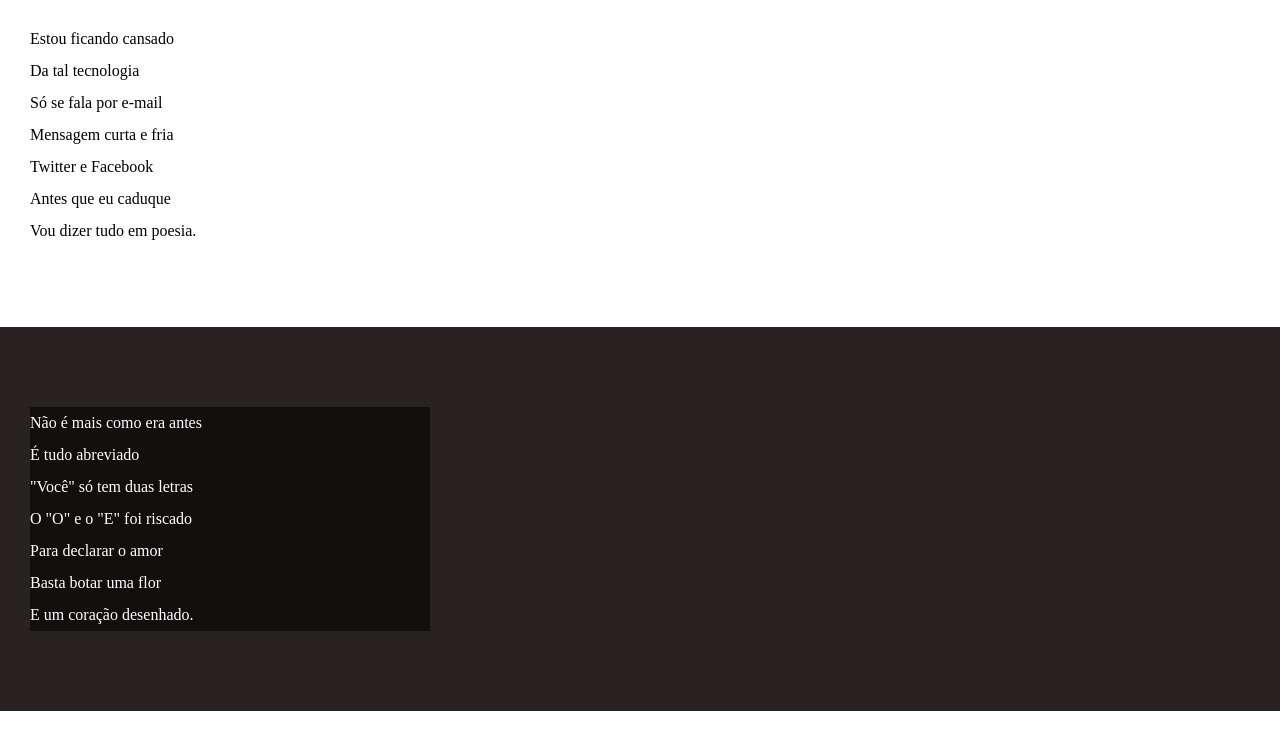
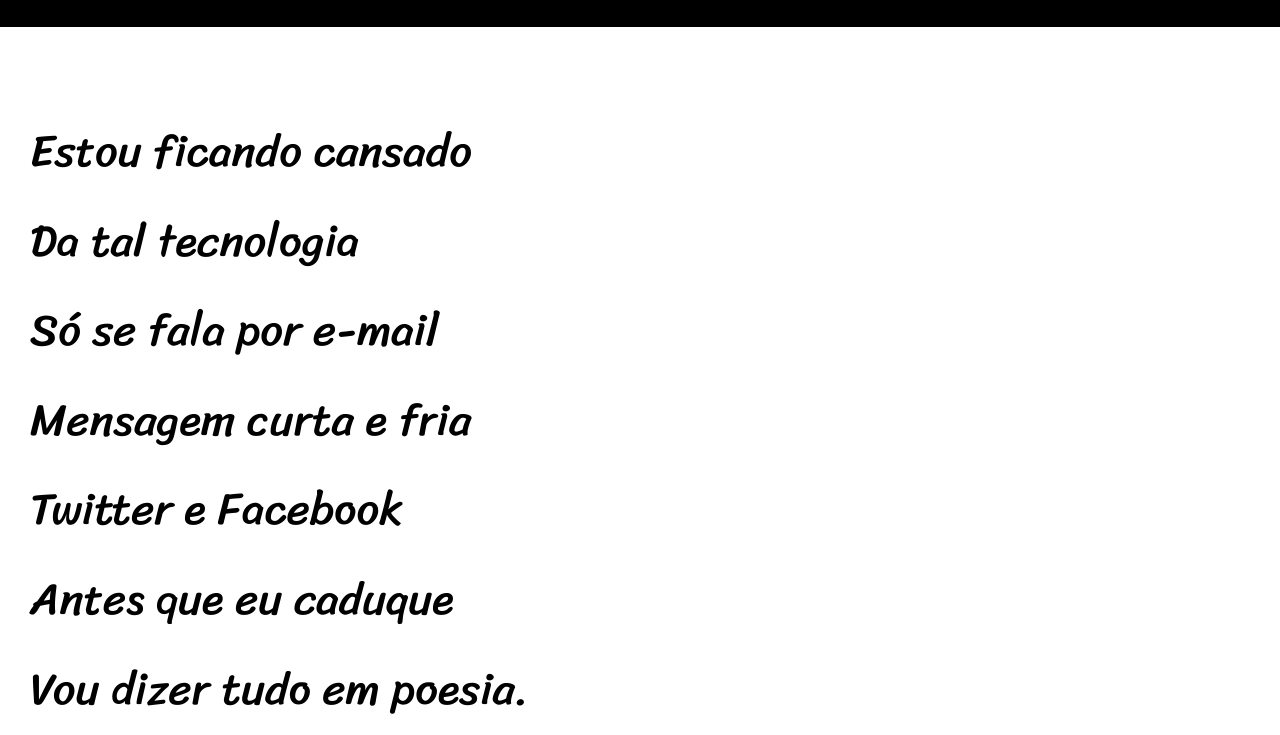
Before and after one commit to GeilsonAraujoDev/html_css, a plain HTML site: page desafios/desafio 012/index.html in a window 1280 px wide. Shown: the part 273-1008 px from the top of the page. Drawn offline with Linux system fonts and the light colour scheme; a web font is replaced by a local one.

Commit message:
atualizacao de fonte desafio 012

```diff
--- a/desafios/desafio 012/estilo/style.css
+++ b/desafios/desafio 012/estilo/style.css
@@ -1,9 +1,13 @@
 @charset "UTF-8";
-@font-face {
-    font-family: 'Passion';
-    src: url('fontes/Passion One/PassionOne-Bold.ttf') format(truetype);
-    font-weight: normal;
-    font-style: normal;
+
+@import url('https://fonts.googleapis.com/css2?family=Passion+One:wght@400;700;900&display=swap');
+
+@import url('https://fonts.googleapis.com/css2?family=Sriracha&display=swap');
+
+:root {
+    --fonte1: verdana, Geneva, Tahoma, sans-serif;
+    --fonte2: 'Passion One', cursive;
+    --fonte3:  'Sriracha', cursive;
 }
 * {
     margin: 0px;
@@ -12,9 +16,9 @@
 html, body {
     min-height: 100vh;
     background-color: darkgray;
+    font-family: var(--fonte1);
 }
 header {
-    font-family: Passion, arial;
     background-color: black;
     color: white;
     text-align: center;
@@ -22,8 +26,10 @@
     padding: 30px;
 }
 header > h1 {
-    padding-top: 50px;
+    padding-top: 30px;
     font-variant: small-caps;
+    font-family: var(--fonte2);
+    font-size: 10vw;
 }
 header > p {
     padding-bottom: 50px;
@@ -42,6 +48,8 @@
     padding-bottom: 10vh;
     line-height: 2em;
     padding-left: 30px;
+    font-family: var(--fonte3);
+    font-size: 3.5vw;
 }
 section.normal {
     background-color: white;
@@ -52,7 +60,8 @@
     color: white;
 }
 section.imagem > p {
-    width: 400px;
+    display: inline-block;
+    padding: 5px;
     background-color: rgba(0, 0, 0, 0.555);
 }
 
```
